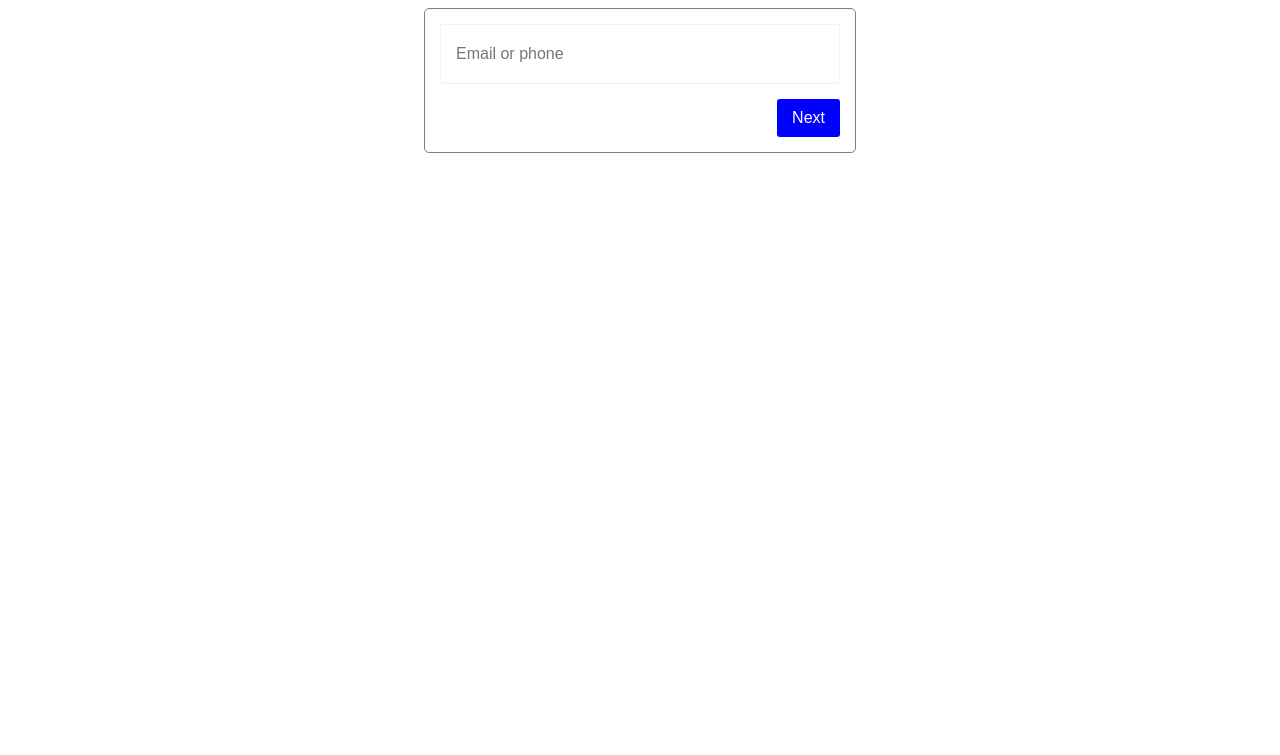
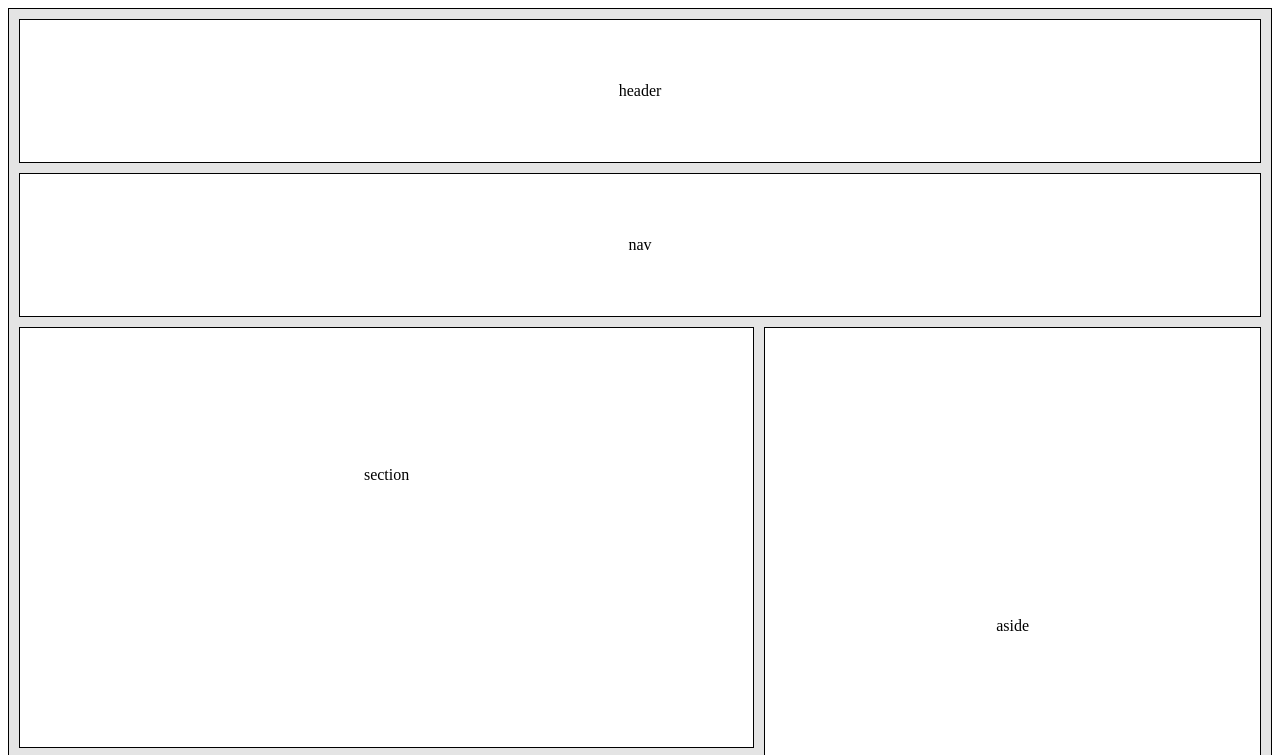
Before and after one commit to cunguyendev/html-css-js-base-app, a website built with Parcel: page src/index.html in a window 1280 px wide. Shown: the top 755 px of the page. Built offline with nearby package versions, Linux system fonts and the light colour scheme.

Commit message:
Exercise2-Layout.

```diff
--- a/src/index.html
+++ b/src/index.html
@@ -5,19 +5,35 @@
     <meta name="viewport" content="width=device-width, initial-scale=1.0" />
     <title>Parcel - The app</title>
     <link rel="shortcut icon" href="./favicon.ico" type="image/x-icon" />
-    <link href="https://fonts.googleapis.com/css2?family=Roboto&display=swap" rel="stylesheet">
     <link rel="stylesheet" href="./styles/main.css" />
   </head>
   <body>
-    <form action="#" class="form-login">
-      <div class="form-control">
-        <input type="text" placeholder="Email or phone">
-        <label>Email or phone</label>
+   <div class="app">
+    <header class="element header">
+      header
+    </header>
+    <nav class="element nav">
+      nav
+    </nav>
+   <div class="container">
+    <div class="group-left">
+      <div class="element section">
+        section
       </div>
-      <div class="form-actions">
-        <button type="submit" class="button-submit">Next</button>
+      <div class="element acticle">
+        acticle
       </div>
-    </form>
+    </div>
+    <div class="group-right">
+      <div class="element aside">
+        aside
+      </div>
+    </div>
+   </div>
+    <footer class="element footer">
+      footer
+    </footer>
+   </div>
   </body>
 
   <script src="./scripts/index.js"></script>
--- a/src/styles/main.css
+++ b/src/styles/main.css
@@ -1,54 +1,55 @@
-.form-login {
-  margin: 0 auto;
-  border-radius: 5px;
-  width: 400px;
-  border: 1px solid grey;
-  font-size: 16px;
-  padding: 15px;
+.app {
+  background-color: #80808036;
+  border: 1px solid black;
+  padding: 10px;
 }
 
-.form-control {
-  position: relative;
+.element {
+  background-color: white;
+  text-align: center;
+  border: 1px solid black;
+  box-sizing: border-box;
 }
 
-.form-control input {
-  width: 100%;
-  box-sizing: border-box;
-  padding: 20px 15px;
-  border-radius: 2px;
-  font-size: 16px;
-  border: 1px solid #eff2fb;
+.header,
+.nav {
+  padding: 5%;
+  margin-bottom: 10px;
 }
 
-.form-control input:focus + label {
-  display: block;
+.footer {
+  padding: 5%;
+  margin-top: 11px;
 }
 
-.form-control label {
-  display: none;
-  position: absolute;
-  top: -10px;
-  width: max-content;
-  left: 10px;
-  background-color: white;
-  padding: 0 5px;
-  color: blue;
+.container {
+  height: 850px;
+  width: 100%;
 }
 
-.form-actions {
-  padding-top: 15px;
-  text-align: right;
+.group-left {
+  float: left;
+  height: 100%;
+  width: 60%;
 }
 
-.button-submit {
-  padding: 10px 15px;
-  border-radius: 3px;
-  font-size: 16px;
-  color: #fff;
-  background-color: blue;
-  border: none;
+.group-right {
+  float: right;
+  height: 100%;
+  width: 40%;
 }
 
-button:hover {
-  cursor: pointer;
+.section,
+.acticle {
+  margin-bottom: 10px;
+  margin-right: 10px;
+  padding: 18.5% 20px;
+  height: 49.5%;
 }
+
+.aside {
+  float: right;
+  width: 100%;
+  height: 100%;
+  padding: 58% 5%;
+}
```
